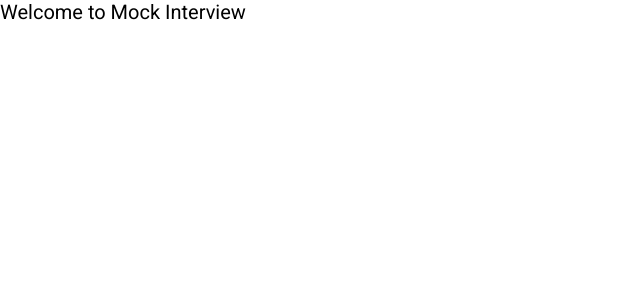
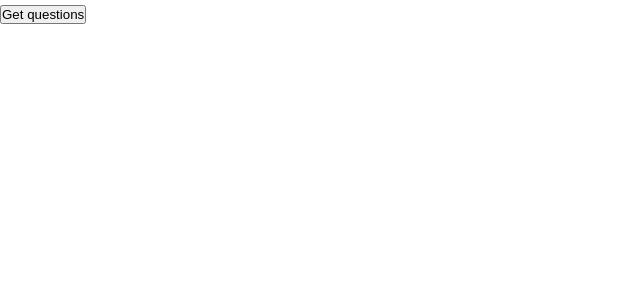
Before and after one commit to Hack-Your-Own-Holmes/mock-interview, a React (Create React App) app: page / in a window 1280 px wide. Shown: the top 300 px of the page, without its empty margins (0-640 px from the left). Built offline with nearby package versions, Linux system fonts and the light colour scheme.

Commit message:
added services folder

```diff
--- a/package.json
+++ b/package.json
@@ -6,6 +6,7 @@
 		"@testing-library/jest-dom": "^4.2.4",
 		"@testing-library/react": "^9.5.0",
 		"@testing-library/user-event": "^7.2.1",
+		"axios": "^0.19.2",
 		"react": "^16.13.1",
 		"react-dom": "^16.13.1",
 		"react-scripts": "3.4.1"
--- a/src/App.js
+++ b/src/App.js
@@ -1,8 +1,18 @@
 import React from "react";
 import "./styles/main.css";
+import { getQuestions } from "./services/questions";
 
 function App() {
-	return <div>Welcome to Mock Interview</div>;
+	const handleGet = () => {
+		getQuestions().then((questions) => {
+			console.log(questions);
+		});
+	};
+	return (
+		<div>
+			<button onClick={handleGet}>Get questions</button>
+		</div>
+	);
 }
 
 export default App;
--- /dev/null
+++ b/src/services/questions.js
@@ -0,0 +1,8 @@
+import axios from "axios";
+
+const URL = "http://localhost:3001/questions";
+
+export const getQuestions = async () => {
+	const { data } = await axios.get(URL);
+	return data;
+};
```
Also changed, not shown: 1 other file (tests, documents, lock files or other folders). Lines whose indentation alone changed are shown as unchanged.
